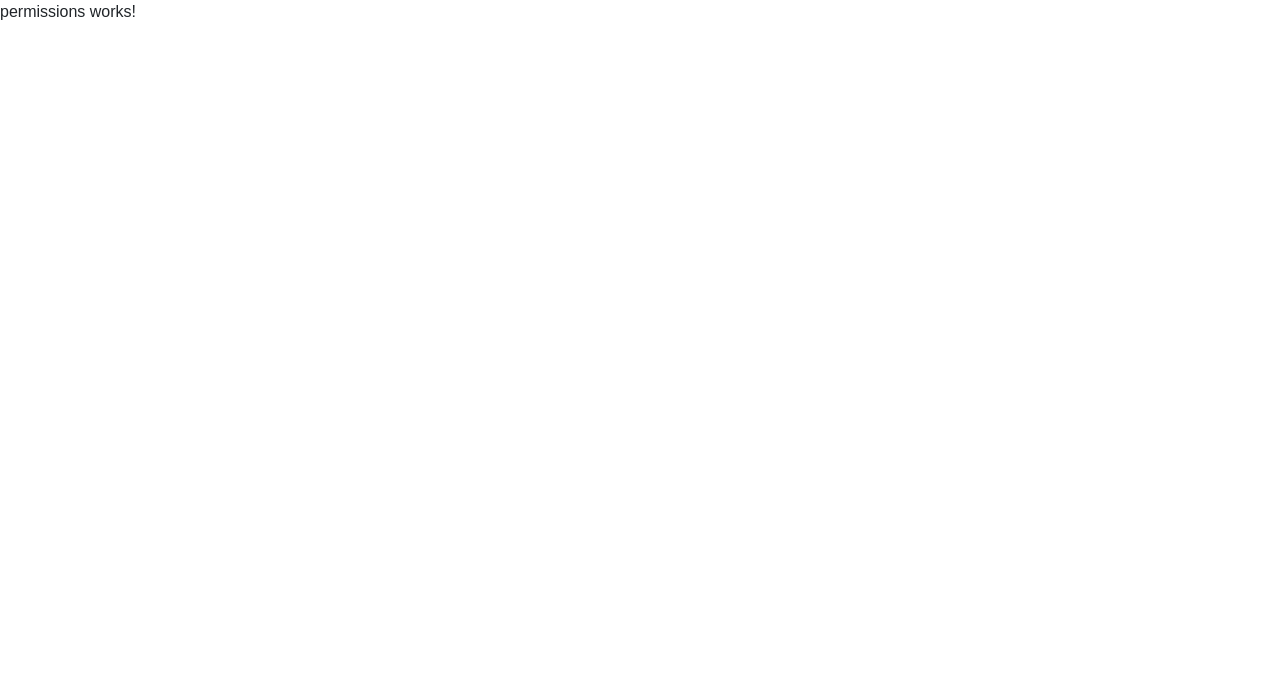
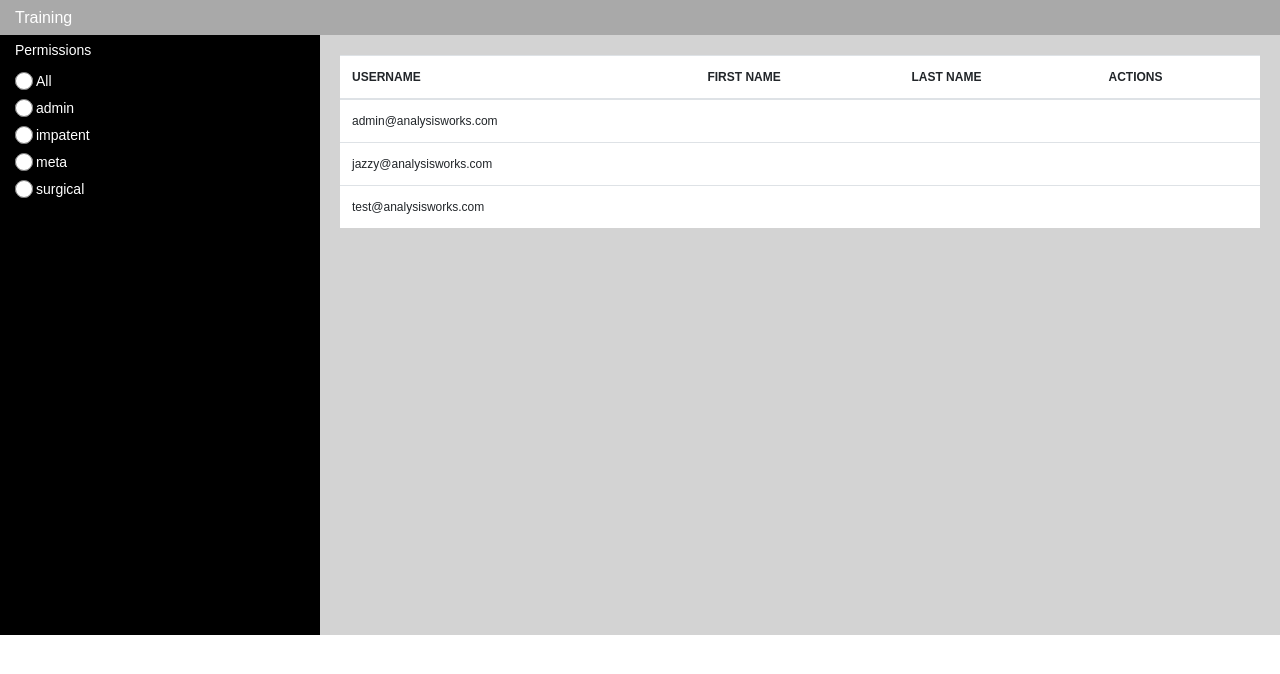
Before and after one commit to engyash/activity-dashboard-ng5, an Angular app: page / in a window 1280 px wide. Shown: the top 674 px of the page. Built offline with nearby package versions, Linux system fonts and the light colour scheme.

Commit message:
left side bar roles menu and user listing

```diff
--- a/src/app/permissions/permissions.component.html
+++ b/src/app/permissions/permissions.component.html
@@ -1,3 +1,45 @@
-<p>
-  permissions works!
-</p>
+
+<div class="permissions">
+  <div class="col-lg-12 col-md-12 col-sm-12 permissions__header-block">
+    {{title}}
+  </div>
+  <div class="col-lg-3 col-md-3 col-sm-4 permissions__menu-block">
+    <div class="permissions__menu-block__title">Permissions</div>
+    <ul>
+     <li>
+       <label class="radio">
+         <input value="0" type="radio" name="role">All
+       </label>
+     </li>
+      <li *ngFor="let role of roles">
+
+        <label class="radio">
+          <input value="{{role.id}}" type="radio" name="role">{{role.name}}
+        </label>
+
+      </li>
+    </ul>
+  </div>
+  <div class="col-lg-9 col-md-9 col-sm-8 permissions__content-block">
+    <div class="permissions__content-block__users">
+      <table class="table table-hover">
+        <thead>
+          <tr>
+            <th>USERNAME</th>
+            <th>FIRST NAME</th>
+            <th>LAST NAME</th>
+            <th>ACTIONS</th>
+          </tr>
+        </thead>
+        <tbody>
+          <tr *ngFor="let user of users">
+            <td>{{user.username}}</td>
+            <td>{{user.firstName}}</td>
+            <td>{{user.lastName}}</td>
+            <td><a (click)="editUserRoles(user.id)"><i class="fa fa-edit"></i></a></td>
+          </tr>
+        </tbody>
+      </table>
+    </div>
+    </div>
+</div>
--- a/src/app/permissions/permissions.component.scss
+++ b/src/app/permissions/permissions.component.scss
@@ -0,0 +1,53 @@
+.permissions {
+  background-color: lightgray;
+  float: left;
+  width: 100%;
+
+  &__header-block {
+    background-color: darkgray;
+    color: #fff;
+    height: 35px;
+    line-height: 35px;
+  }
+
+  &__menu-block {
+    font-size:14px;
+    float: left;
+    background-color: #000;
+    color: #fff;
+    height: 600px;
+
+    &__title{
+      padding-top:5px;
+    }
+
+    ul {
+      list-style: none;
+      padding-left: 0;
+      padding-top: 10px;
+
+      .radio {
+        line-height: 18px;
+      }
+
+      input {
+        height: 18px;
+        width: 18px;
+        float:left;
+        margin-right:3px;
+      }
+    }
+  }
+
+  &__content-block {
+    float: left;
+    padding: 20px;
+
+
+    &__users {
+      color: #000;
+      background-color: #fff;
+      font-size: 12px;
+    }
+  }
+}
--- a/src/app/permissions/permissions.component.ts
+++ b/src/app/permissions/permissions.component.ts
@@ -9,15 +9,29 @@ import { UserService } from './../service';
   styleUrls: ['./permissions.component.scss']
 })
 export class PermissionsComponent {
+    title = 'Training';
+    roles: any = [];
     users: any = [];
 
     constructor(private userService: UserService) {
-        this.getUsers();
+
+        this.getRoles();
     }
 
-    getUsers() {
-        this.users = this.userService.getUsers();
+    getRoles() {
+        this.roles = this.userService.getRoles();
+        console.log('this.roles', this.roles);
+
+        // get users for default admin role
+        this.getUsers(this.roles[0].id);
+    }
+
+    getUsers(roleId) {
+        this.users = this.userService.getUsers(roleId);
         console.log('this.users', this.users);
     }
 
+    editUserRoles(userId) {
+        console.log('editing user roles');
+    }
 }
--- a/src/app/service/user.service.ts
+++ b/src/app/service/user.service.ts
@@ -2,7 +2,7 @@ import { Injectable } from '@angular/core';
 import { Http, Response } from '@angular/http';
 import { Observable } from 'rxjs/Rx';
 import 'rxjs/add/operator/map';
-
+import _ from 'lodash';
 
 @Injectable()
 export class UserService {
@@ -63,8 +63,8 @@ export class UserService {
     }
 
 
-    getUsers() {
-        return this.users;
+    getUsers(roleId) {
+        return _.filter(this.users, { roles: [{ id: roleId }] });
     }
 
     getRoles() {
```
